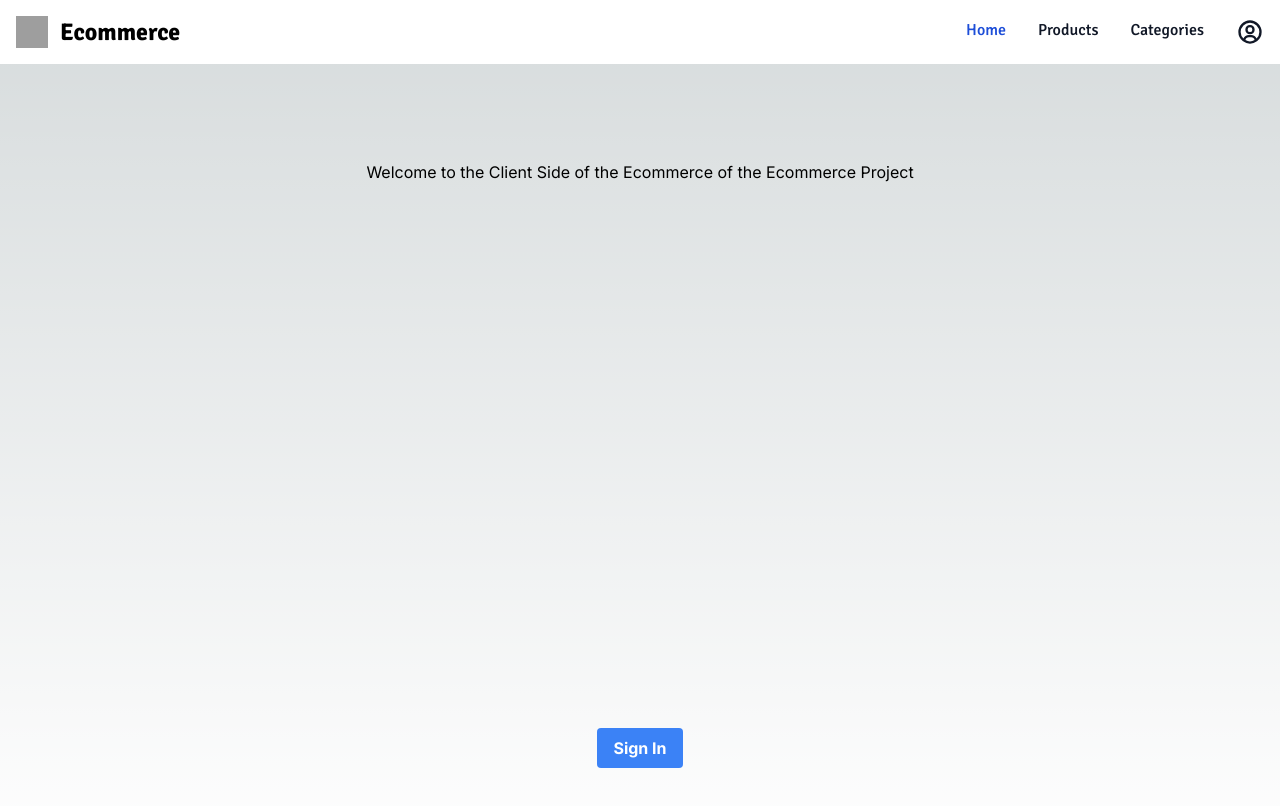
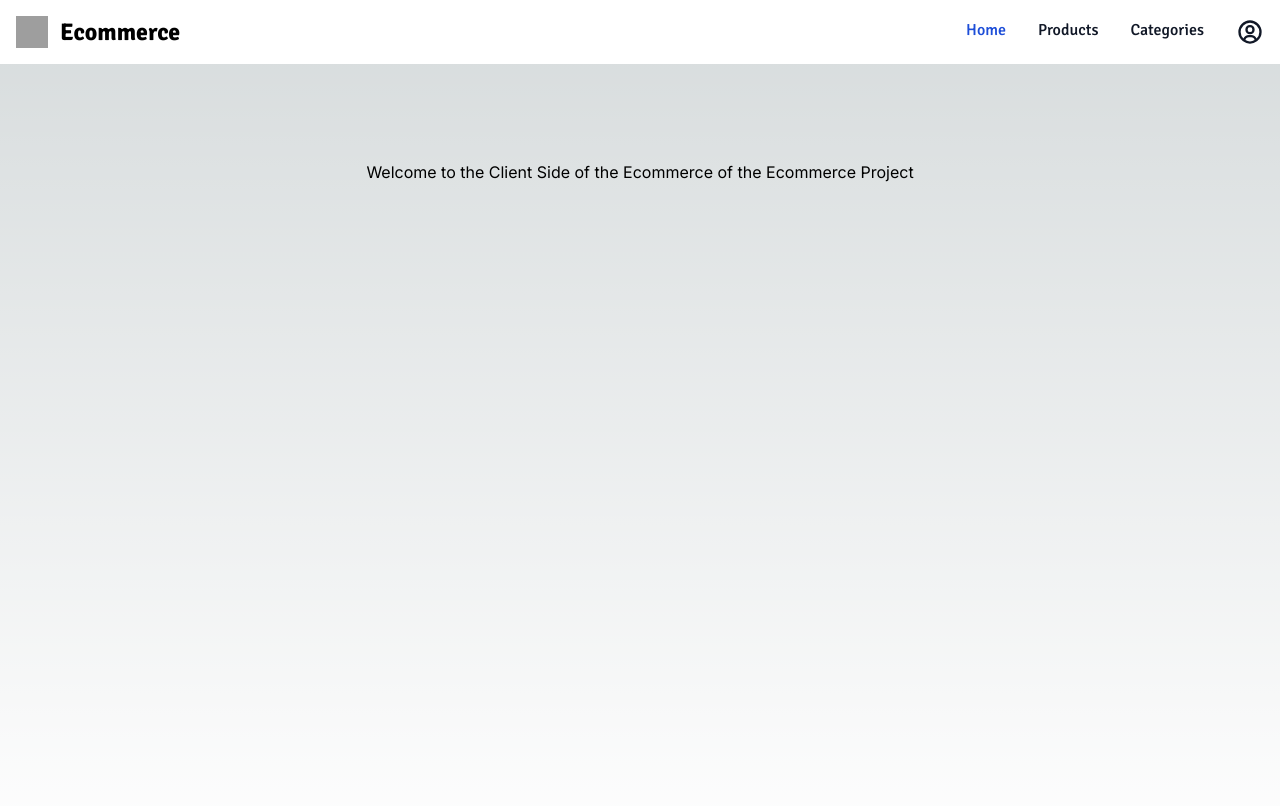
Before and after one commit to SVerma799/ecommerce-client, a Next.js app: page / in a window 1280 px wide. Shown: the top 806 px of the page. Built offline with nearby package versions, Linux system fonts and the light colour scheme; grey boxes are pictures that could not be loaded.

Commit message:
Changes done to correct the Navbar

```diff
--- a/src/pages/components/Navbar.tsx
+++ b/src/pages/components/Navbar.tsx
@@ -2,13 +2,14 @@ import React, { useState } from "react";
 import Image from "next/image";
 import { BiUserCircle } from "react-icons/bi";
 import cn from "classnames";
+import Link from "next/link";
 
 const Navbar = () => {
   const [isOpen, setIsOpen] = useState(false);
   return (
     <nav className="bg-white border-gray-200 dark:bg-gray-900">
       <div className="max-w-screen-xl flex flex-wrap items-center justify-between mx-auto p-4">
-        <a href="https://flowbite.com/" className="flex items-center">
+        <Link href="/" className="flex items-center">
           <Image
             src="https://flowbite.com/docs/images/logo.svg"
             className="h-8 mr-3"
@@ -19,7 +20,7 @@ const Navbar = () => {
           <span className="self-center text-2xl font-semibold whitespace-nowrap dark:text-white">
             Ecommerce
           </span>
-        </a>
+        </Link>
         <button
           data-collapse-toggle="navbar-default"
           type="button"
@@ -97,12 +98,12 @@ const Navbar = () => {
                   aria-labelledby="dropdownLargeButton"
                 >
                   <li>
-                    <a
-                      href="#"
+                    <Link
+                      href="auth/signin"
                       className="block px-4 py-2 hover:bg-gray-100 dark:hover:bg-gray-600 dark:hover:text-white"
                     >
                       SignIn
-                    </a>
+                    </Link>
                   </li>
                 </ul>
               </div>
--- a/src/pages/index.tsx
+++ b/src/pages/index.tsx
@@ -1,6 +1,4 @@
-import Image from "next/image";
 import { Inter } from "next/font/google";
-import Link from "next/link";
 import Navbar from "./components/Navbar";
 
 const inter = Inter({ subsets: ["latin"] });
@@ -15,9 +13,6 @@ export default function Home() {
         <h1>
           Welcome to the Client Side of the Ecommerce of the Ecommerce Project
         </h1>
-        <button className="bg-blue-500 hover:bg-blue-700 text-white font-bold py-2 px-4 rounded">
-          <Link href="/auth/signin">Sign In</Link>
-        </button>
       </main>
     </div>
   );
```
